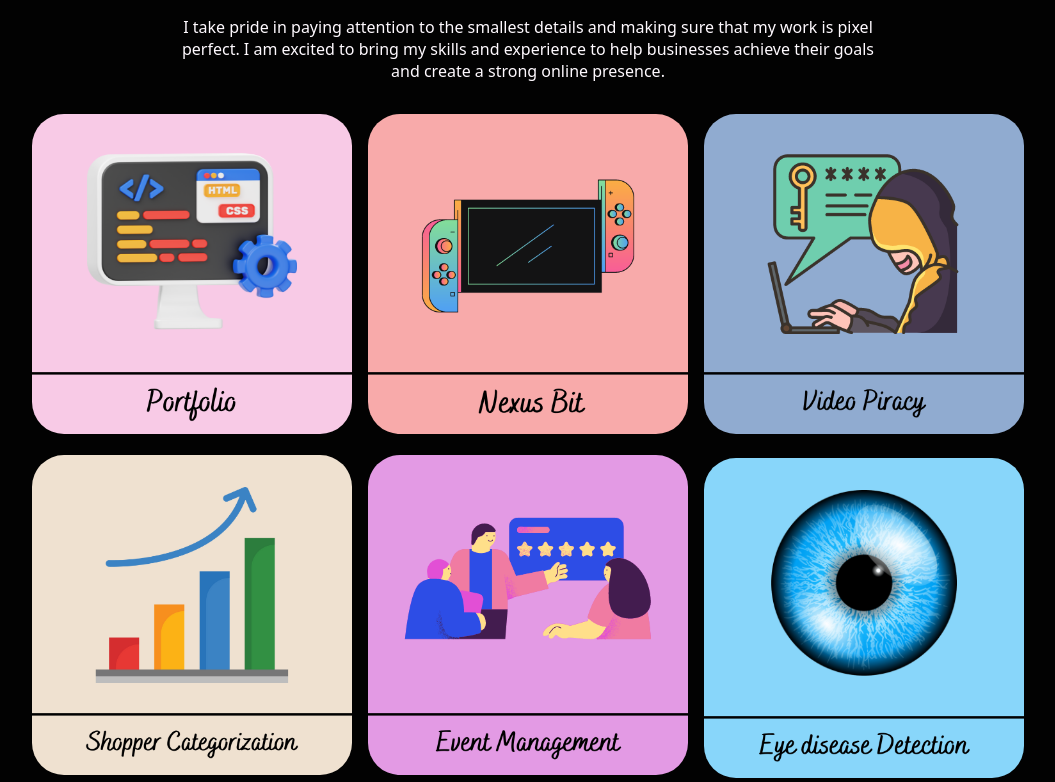
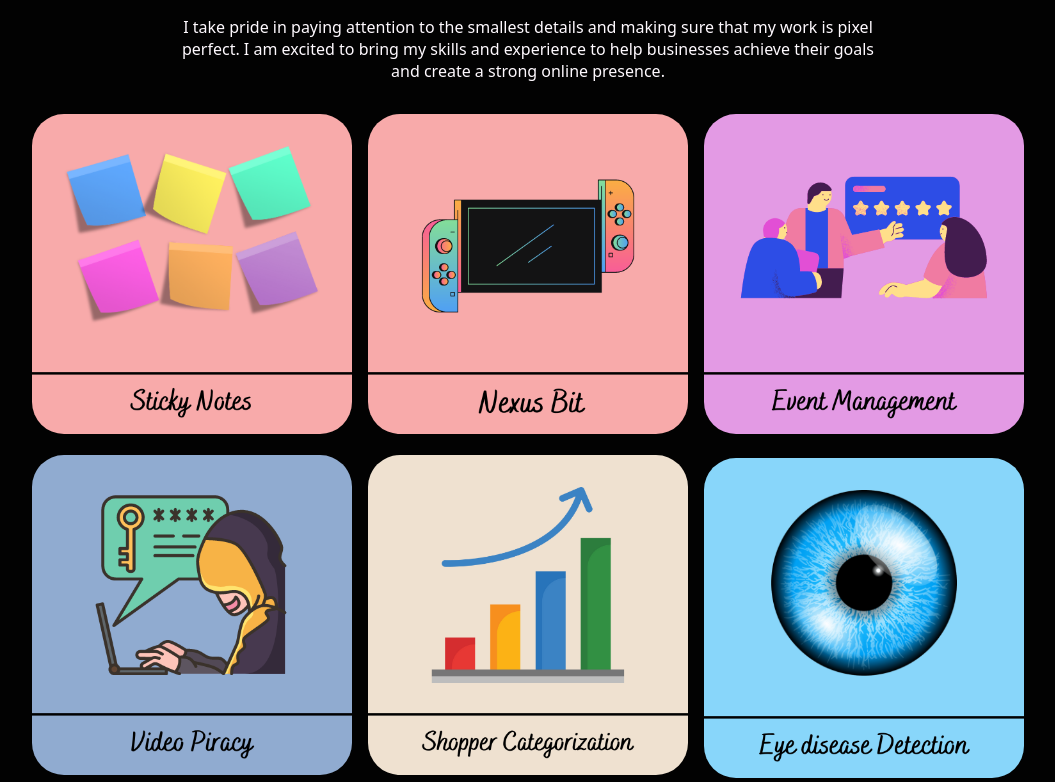
Before and after one commit to aneeshram-01/React-Portfolio-website, a React (Create React App) app: page / in a window 1280 px wide. Shown: the part 1818-2600 px from the top of the page, without its empty margins (112-1167 px from the left). Built offline with nearby package versions, Linux system fonts and the light colour scheme; a web font is replaced by a local one.

Commit message:
Update works.js
Updated tile

```diff
--- a/src/components/Works/works.js
+++ b/src/components/Works/works.js
@@ -5,7 +5,7 @@ import Portfolio2 from '../../assets/p8.png';
 import Portfolio3 from '../../assets/p13.png';
 import Portfolio4 from '../../assets/P25.png';
 import Portfolio5 from '../../assets/p7.png';
-import Portfolio6 from '../../assets/p12.png';
+import Portfolio6 from '../../assets/sticky notes.png';
 const Works =()=> {
     return (
         <section id='Works'>
@@ -13,11 +13,14 @@ const Works =()=> {
             <span className="worksDesc">I take pride in paying attention to the smallest details and making sure that my work is pixel perfect. I am excited to bring my skills and experience to help businesses achieve their goals and create a strong online presence.</span>
             <div className="worksImgs">
 
-         <a href="https://github.com/aneeshram-01/React-Portfolio-website" target="_blank" rel="noopener noreferrer">
+         <a href="https://sticky-notes-livid-ten.vercel.app/" target="_blank" rel="noopener noreferrer">
                 <img src={Portfolio6} alt='Portfolio6' className="worksImg"/>
         </a>
         <a href="https://nexus-bit.vercel.app/" target="_blank" rel="noopener noreferrer">
                 <img src={Portfolio4} alt='Portfolio4' className="worksImg"/>
+        </a>
+        <a href="https://github.com/aneeshram-01/Meridian" target="_blank" rel="noopener noreferrer">
+                <img src={Portfolio2} alt='Portfolio2' className="worksImg"/>
         </a>
         <a href="https://github.com/aneeshram-01/Video-Piracy-Detection-and-Avoidance" target="_blank" rel="noopener noreferrer">
                 <img src={Portfolio5} alt='Portfolio5' className="worksImg"/>
@@ -25,11 +28,8 @@ const Works =()=> {
         <a href="https://github.com/aneeshram-01/Shopper-Categorization" target="_blank" rel="noopener noreferrer">
                 <img src={Portfolio1} alt='Portfolio1' className="worksImg"/>
         </a>
-         <a href="https://github.com/aneeshram-01/Meridian" target="_blank" rel="noopener noreferrer">
-                <img src={Portfolio2} alt='Portfolio2' className="worksImg"/>
-        </a>
 
-          <img src={Portfolio3} alt='Portfolio3' className="worksImg"/>
+        <img src={Portfolio3} alt='Portfolio3' className="worksImg"/>
 
             </div>
         </section>
```
